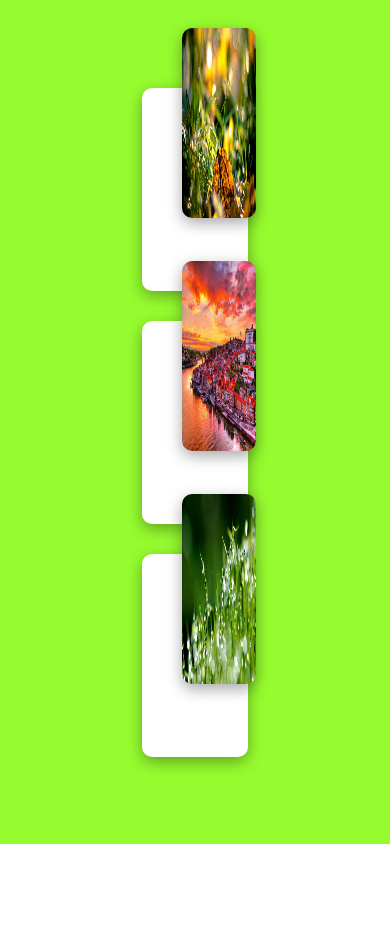
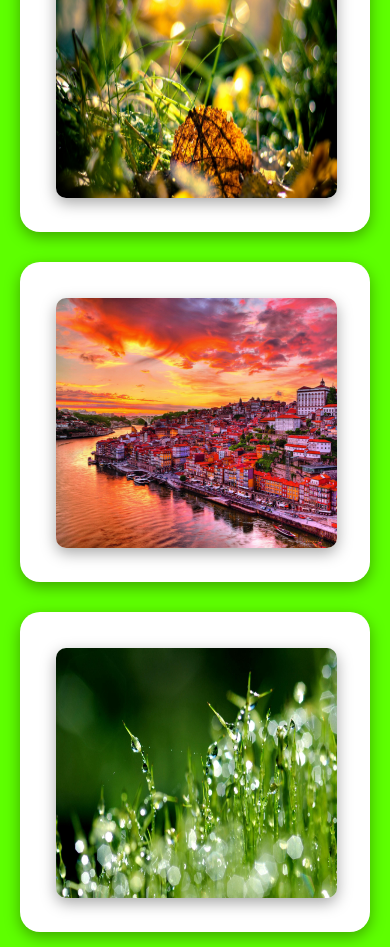
Before and after one commit to farhanacsebd/CSS-Card-Hover-Effects, a plain HTML site: page index.html in a window 390 px wide. Before the commit the page ends 844 px from the top, so only its background shows below. Drawn offline with Linux system fonts and the light colour scheme.

Commit message:
total code add

```diff
--- a/index.html
+++ b/index.html
@@ -10,30 +10,24 @@
 <body>
     <div class="container">
         <div class="card">
-            <div class="card-img">
-                <img src="./images/1.jpg" alt="">
-            </div>
-            <div class="details">
+            <div class="imgbox"><img src="./images/1.jpg" alt=""></div>
+            <div class="content">
                 <h2>Web Development</h2>
-                <p>Lorem ipsum dolor sit amet consectetur adipisicing elit. Perspiciatis numquam tempore eligendi corporis asperiores culpa possimus? Assumenda quas eos illo inventore sunt, quidem necessitatibus corporis adipisci, ipsum tempore architecto aliquid.</p>
+                <p>Lorem ipsum dolor sit, amet consectetur adipisicing elit. Enim quibusdam error sequi quidem praesentium cum nesciunt officiis excepturi incidunt quasi, sunt doloribus esse et optio consectetur ut debitis. Officia, minus!</p>
             </div>
         </div>
         <div class="card">
-            <div class="card-img">
-                <img src="./images/2.jpg" alt="">
-            </div>
-            <div class="details">
-                <h2>Web Development</h2>
-                <p>Lorem ipsum dolor sit amet consectetur adipisicing elit. Perspiciatis numquam tempore eligendi corporis asperiores culpa possimus? Assumenda quas eos illo inventore sunt, quidem necessitatibus corporis adipisci, ipsum tempore architecto aliquid.</p>
+            <div class="imgbox"><img src="./images/2.jpg" alt=""></div>
+            <div class="content">
+                <h2>Website Design</h2>
+                <p>Lorem ipsum dolor sit, amet consectetur adipisicing elit. Enim quibusdam error sequi quidem praesentium cum nesciunt officiis excepturi incidunt quasi, sunt doloribus esse et optio consectetur ut debitis. Officia, minus!</p>
             </div>
         </div>
         <div class="card">
-            <div class="card-img">
-                <img src="./images/3.jpg" alt="">
-            </div>
-            <div class="details">
-                <h2>Web Development</h2>
-                <p>Lorem ipsum dolor sit amet consectetur adipisicing elit. Perspiciatis numquam tempore eligendi corporis asperiores culpa possimus? Assumenda quas eos illo inventore sunt, quidem necessitatibus corporis adipisci, ipsum tempore architecto aliquid.</p>
+            <div class="imgbox"><img src="./images/3.jpg" alt=""></div>
+            <div class="content">
+                <h2>Web Developer</h2>
+                <p>Lorem ipsum dolor sit, amet consectetur adipisicing elit. Enim quibusdam error sequi quidem praesentium cum nesciunt officiis excepturi incidunt quasi, sunt doloribus esse et optio consectetur ut debitis. Officia, minus!</p>
             </div>
         </div>
     </div>
--- a/style.css
+++ b/style.css
@@ -4,25 +4,38 @@
     box-sizing: border-box;
 }
 
-.container{
+body{
     display: flex;
     justify-content: center;
     align-items: center;
     height: 100vh;
-    background-color: rgb(150, 252, 47);
-    flex-wrap: wrap;
-    overflow: hidden;
+    background-color: rgb(94, 255, 0);
 }
 
+
+.container{
+    position: relative;
+    display: flex;
+    justify-content: center;
+    align-items: center;
+    flex-wrap: wrap;
+}
+
+
 .card{
-    width: 30%;
-    height: 260px;
-    border-radius: 10px;
-    background-color: #fff;
+    display: flex;
+    flex-direction: column;
+    justify-content: center;
+    align-items: flex-start;
+    height: 320px;
+    width: 350px;
+    background-color: white;
+    border-radius: 20px;
+    box-shadow: rgba(0, 0, 0, 0.35) 0px 5px 15px;
     margin: 15px;
-    box-shadow: rgba(0, 0, 0, 0.35) 0px 5px 15px;
+    padding: 10px;
     position: relative;
-    transition: 0.5s ease-in-out;
+    transition: all 0.5s ease-in-out;
     transition-delay: 0.5s;
 }
 
@@ -31,17 +44,28 @@
     transition-delay: 0s;
 }
 
-.card-img img{
-    width: 80%;
+.card .imgbox img{
+    width: 85%;
     height: 250px;
     position: relative;
-    top: -60px;
-    margin: 0 40px;
+    top: 90px;
+    margin: 0 26px;
     border-radius: 10px;
     box-shadow: rgba(0, 0, 0, 0.35) 0px 5px 15px;
+    transition: all 0.5s ease-in-out 0.2s;
+    /* transition-delay: 0.5s; */
 }
 
-.details{
+.card:hover .imgbox img{
+    top: -60px;
+    scale: .75px;
+    width: 70%;
+    height: 230px;
+    margin: 0 45px;
+    /* transition-delay: 0.5s; */
+}
+
+.content{
     text-align: center;
     position: relative;
     top: -47px;
@@ -52,78 +76,17 @@
     transition-delay: 0s;
 }
 
-.card:hover .details{
+.card:hover .content{
     visibility: visible;
     opacity: 1;
     transition-delay: 0.5s;
-
 }
 
 h2{
     font-size: 27px;
-    margin-bottom: 10px;
+    margin-bottom: 4px;
 }
 
 p{
-    font-size: 18px;
+    font-size: 17px;
 }
-
-
-@media only screen and (max-width: 1200px){
-    .card{
-        width: 25%;
-        height: 203px;
-    }
-
-    .card-img img{
-        width: 75%;
-        height: 200px;
-        margin: 0 37.5px;
-    }
-}
-
-
-@media only screen and (max-width: 1150px){
-    .card{
-        width: 25%;
-        height: 203px;
-    }
-
-    .card-img img{
-        width: 75%;
-        height: 200px;
-        margin: 0 35px;
-    }
-
-    h2{
-        font-size: 24px;
-        margin-bottom: 5px;
-    }
-
-    p{
-        font-size: 15px;
-    }
-}
-
-
-@media only screen and (max-width: 992px){
-    .container{
-        display: flex;
-        flex-direction: column;
-        flex-wrap: wrap;
-    }
-    .card{
-        width: 27%;
-        height: 203px;
-    }
-    .card-img img{
-        width: 70%;
-        height: 190px;
-        margin: 0 40px;
-    }
-
-    h2{
-        font-size: 24px;
-        margin-bottom: 5px;
-    }
-}
```
